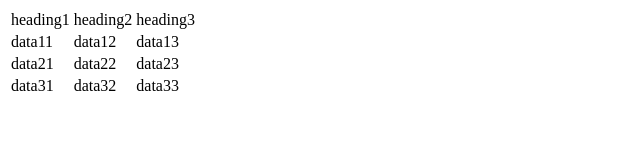
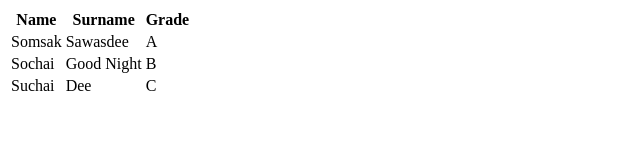
Before and after one commit to sarocha-chang/2021M4_TABLE, a plain HTML site: page index.html in a window 1280 px wide. Shown: the whole page, without its empty margins (0-640 px from the left). Drawn offline with Linux system fonts and the light colour scheme.

Commit message:
Commit Act2
Add more information

```diff
--- a/index.html
+++ b/index.html
@@ -4,24 +4,24 @@
 <body>
     <table>
         <tr>
-            <td>heading1</td>
-            <td>heading2</td>
-            <td>heading3</td>
+            <th>Name</th>
+            <th>Surname</th>
+            <th>Grade</th>
         </tr>
         <tr>
-            <td>data11</td>
-            <td>data12</td>
-            <td>data13</td>
+            <td>Somsak</td>
+            <td>Sawasdee</td>
+            <td>A</td>
         </tr>
         <tr>
-            <td>data21</td>
-            <td>data22</td>
-            <td>data23</td>
+            <td>Sochai</td>
+            <td>Good Night</td>
+            <td>B</td>
         </tr>
         <tr>
-            <td>data31</td>
-            <td>data32</td>
-            <td>data33</td>
+            <td>Suchai</td>
+            <td>Dee</td>
+            <td>C</td>
         </tr>
     </table>
 </body>
```
